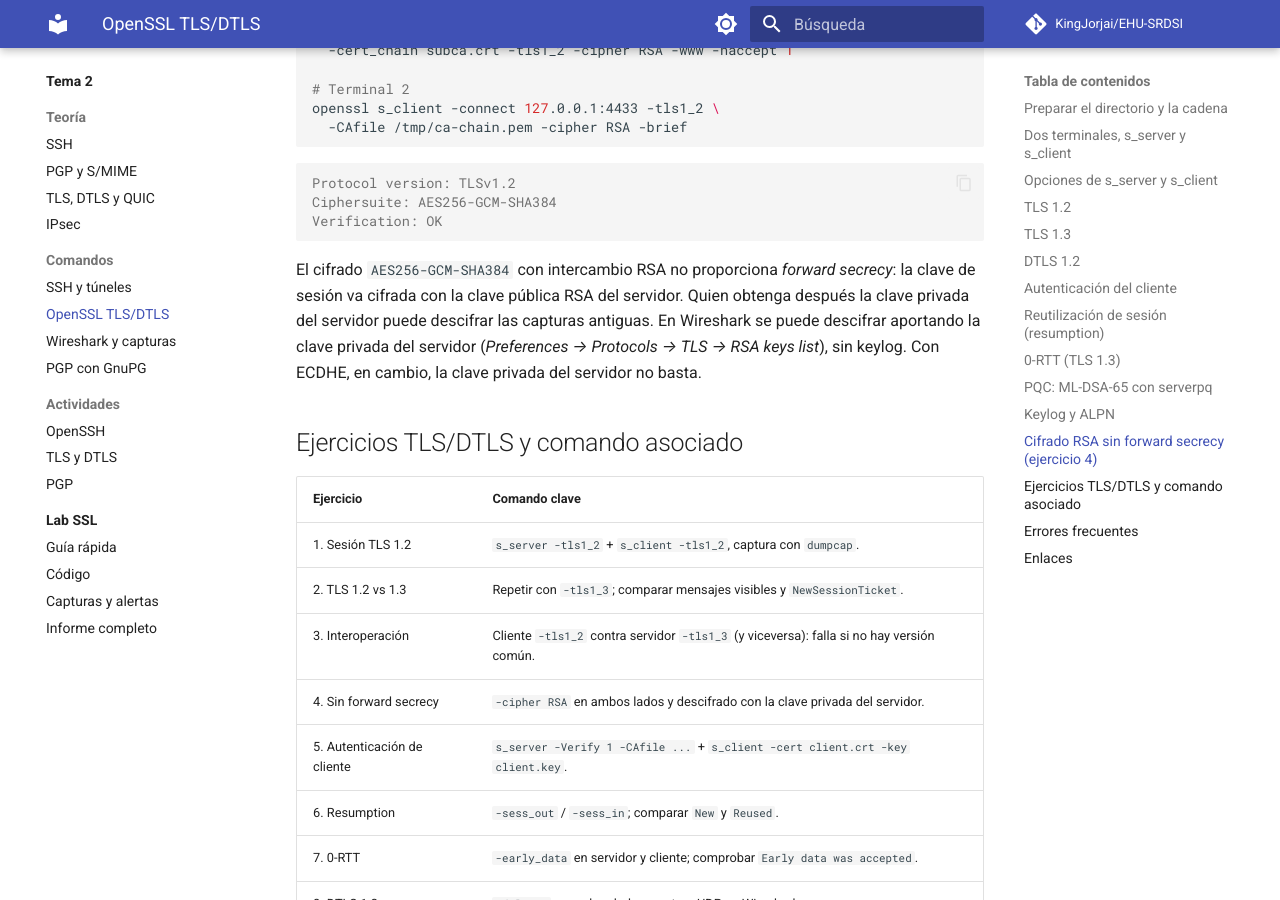
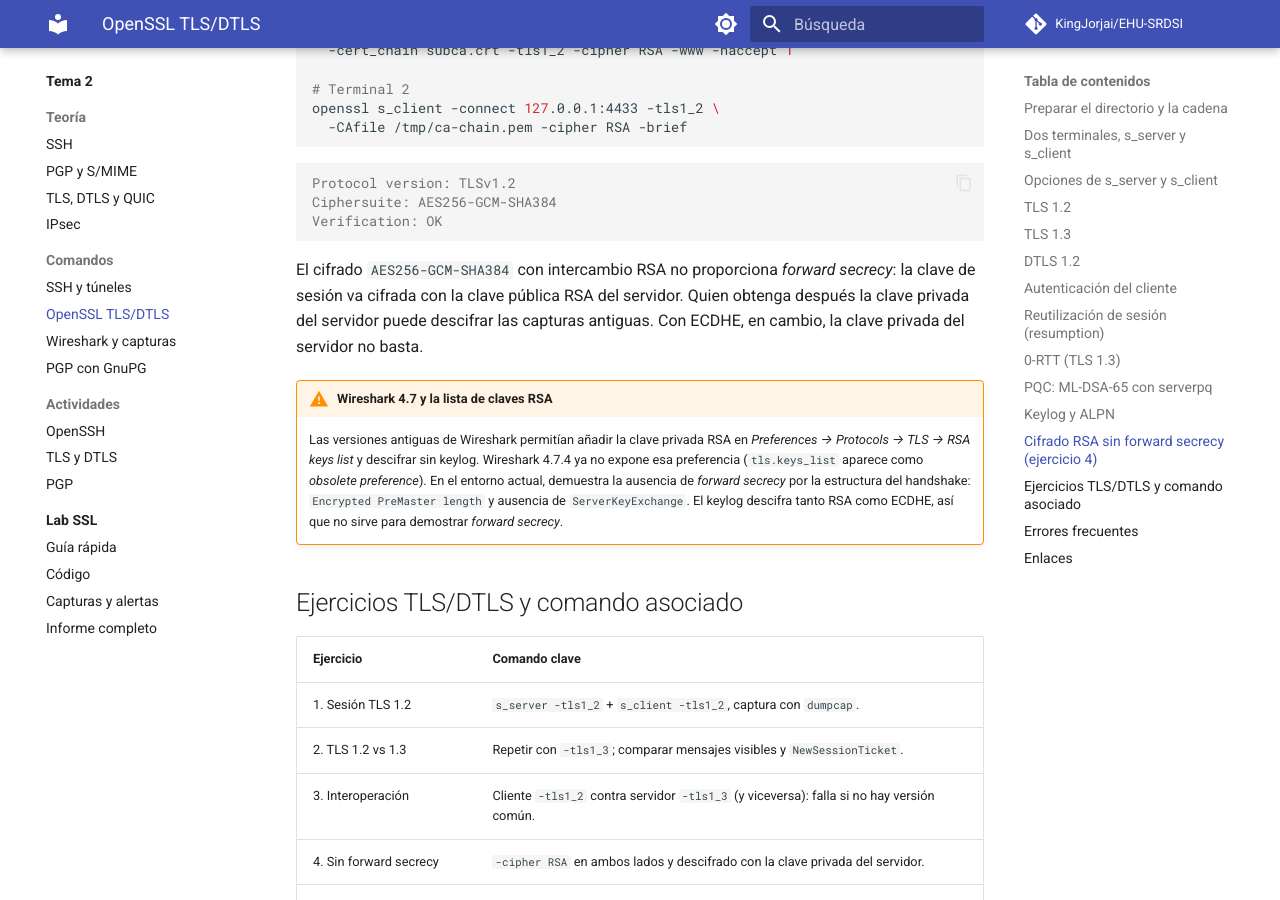
Before and after one commit to KingJorjai/EHU-SRDSI, an MkDocs documentation site: the page built from docs/tema2/comandos/openssl-tls.md, in a window 1280 px wide and 900 px high, scrolled down 8796 px. Built offline with MkDocs 1.6.1 and Material for MkDocs 9.7.7, drawn with Linux system fonts in a browser that asks for light colours; comment, search, counter and statistics services are not loaded.

Commit message:
fix: rutas del laboratorio SSL y notas de Wireshark

````diff
--- a/docs/tema2/comandos/openssl-tls.md
+++ b/docs/tema2/comandos/openssl-tls.md
@@ -348,7 +348,10 @@ Ciphersuite: AES256-GCM-SHA384
 Verification: OK
 ```
 
-El cifrado `AES256-GCM-SHA384` con intercambio RSA no proporciona *forward secrecy*: la clave de sesión va cifrada con la clave pública RSA del servidor. Quien obtenga después la clave privada del servidor puede descifrar las capturas antiguas. En Wireshark se puede descifrar aportando la clave privada del servidor (*Preferences → Protocols → TLS → RSA keys list*), sin keylog. Con ECDHE, en cambio, la clave privada del servidor no basta.
+El cifrado `AES256-GCM-SHA384` con intercambio RSA no proporciona *forward secrecy*: la clave de sesión va cifrada con la clave pública RSA del servidor. Quien obtenga después la clave privada del servidor puede descifrar las capturas antiguas. Con ECDHE, en cambio, la clave privada del servidor no basta.
+
+!!! warning "Wireshark 4.7 y la lista de claves RSA"
+    Las versiones antiguas de Wireshark permitían añadir la clave privada RSA en *Preferences → Protocols → TLS → RSA keys list* y descifrar sin keylog. Wireshark 4.7.4 ya no expone esa preferencia (`tls.keys_list` aparece como *obsolete preference*). En el entorno actual, demuestra la ausencia de *forward secrecy* por la estructura del handshake: `Encrypted PreMaster length` y ausencia de `ServerKeyExchange`. El keylog descifra tanto RSA como ECDHE, así que no sirve para demostrar *forward secrecy*.
 
 ## Ejercicios TLS/DTLS y comando asociado
 
````
Also changed, not shown: AGENTS.md (+1 -1 lines), docs/guia/vm-entorno.md (+1 -1 lines), docs/tema2/lab-ssl/capturas.md (+2 -2 lines), docs/tema2/lab-ssl/guia.md (+4 -4 lines), 2 other files.
